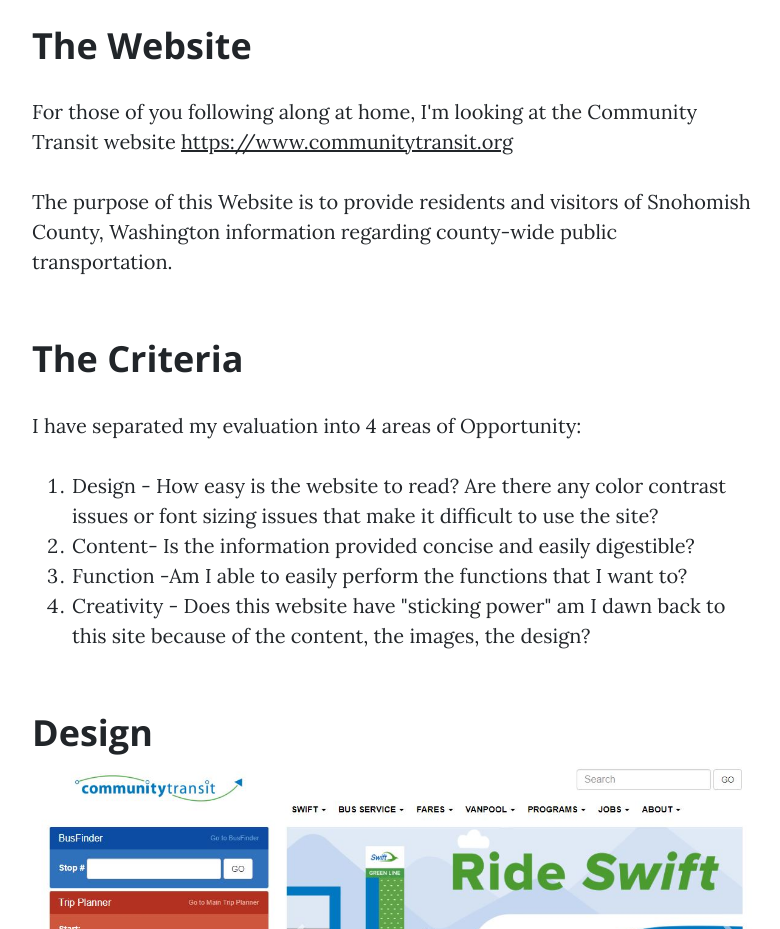
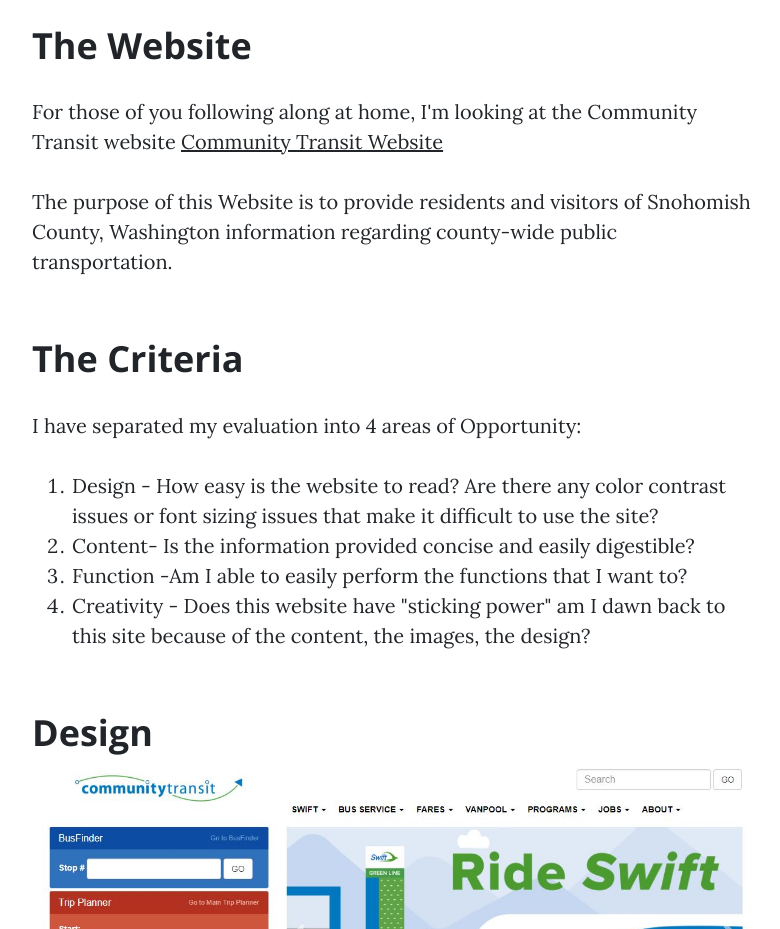
Before and after one commit to NateMeinhold/userScienceJournal, a plain HTML site: page post1.html in a window 1280 px wide. Shown: the part 1100-2029 px from the top of the page, without its empty margins (243-1023 px from the left). Drawn offline with nearby package versions, Linux system fonts and the light colour scheme.

Commit message:
some edits

```diff
--- a/post1.html
+++ b/post1.html
@@ -109,7 +109,7 @@
           <h2 class="section-heading">The Website</h2>
 
           <p>For those of you following along at home, I'm looking at the Community Transit website <a href="https://www.communitytransit.org/">
-            https://www.communitytransit.org</a> </p>
+            Community Transit Website</a> </p>
 
           <p>The purpose of this Website is to provide residents and visitors of Snohomish County, Washington information regarding county-wide public transportation. </p>
 
```
